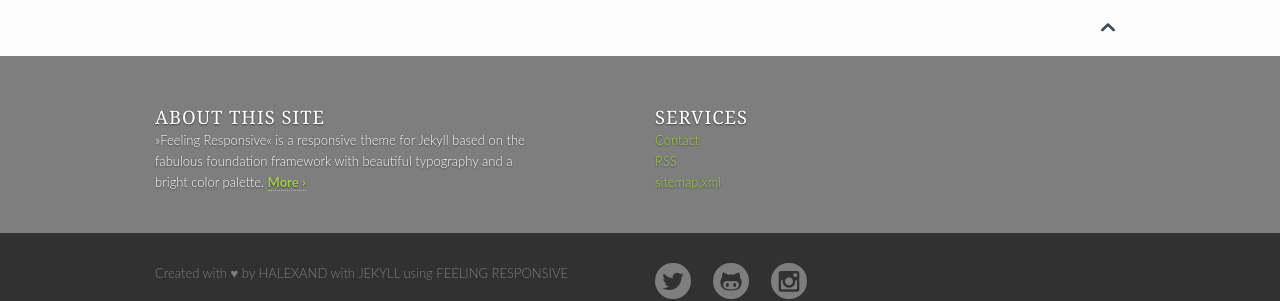
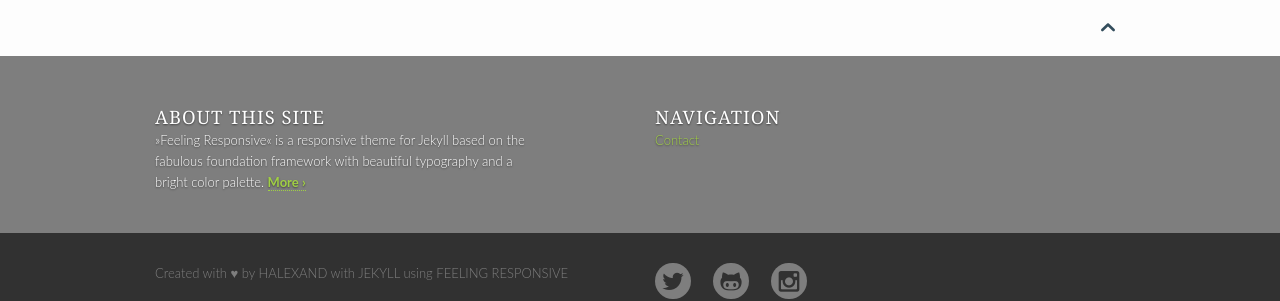
Before and after one commit to halexand/halexand.github.io, a Jekyll site: the page built from index.md, in a window 1280 px wide. Shown: the part 761-1062 px from the top of the page. Built offline with Jekyll 4.4.1, drawn with Linux system fonts in a browser that asks for light colours.

Commit message:
Update services.yml

```diff
--- a/_data/services.yml
+++ b/_data/services.yml
@@ -1,16 +1,16 @@
-- menu_name: "Services"
+- menu_name: "Navigation"
 
 - name: "Contact"
   url: "/contact/"
   class: "services-contact"
   title: "Contact"
 
-- name: "RSS"
-  url: "/feed.xml"
-  class: "rss-link"
-  title: "Subscribe to RSS"
+# - name: "RSS"
+#   url: "/feed.xml"
+#   class: "rss-link"
+#   title: "Subscribe to RSS"
 
-- name: "sitemap.xml"
-  url: "/sitemap.xml"
-  class: "sitemap-link"
-  title: "Sitemap for Google Webmastertools"
+# - name: "sitemap.xml"
+#   url: "/sitemap.xml"
+#   class: "sitemap-link"
+#   title: "Sitemap for Google Webmastertools"
```
